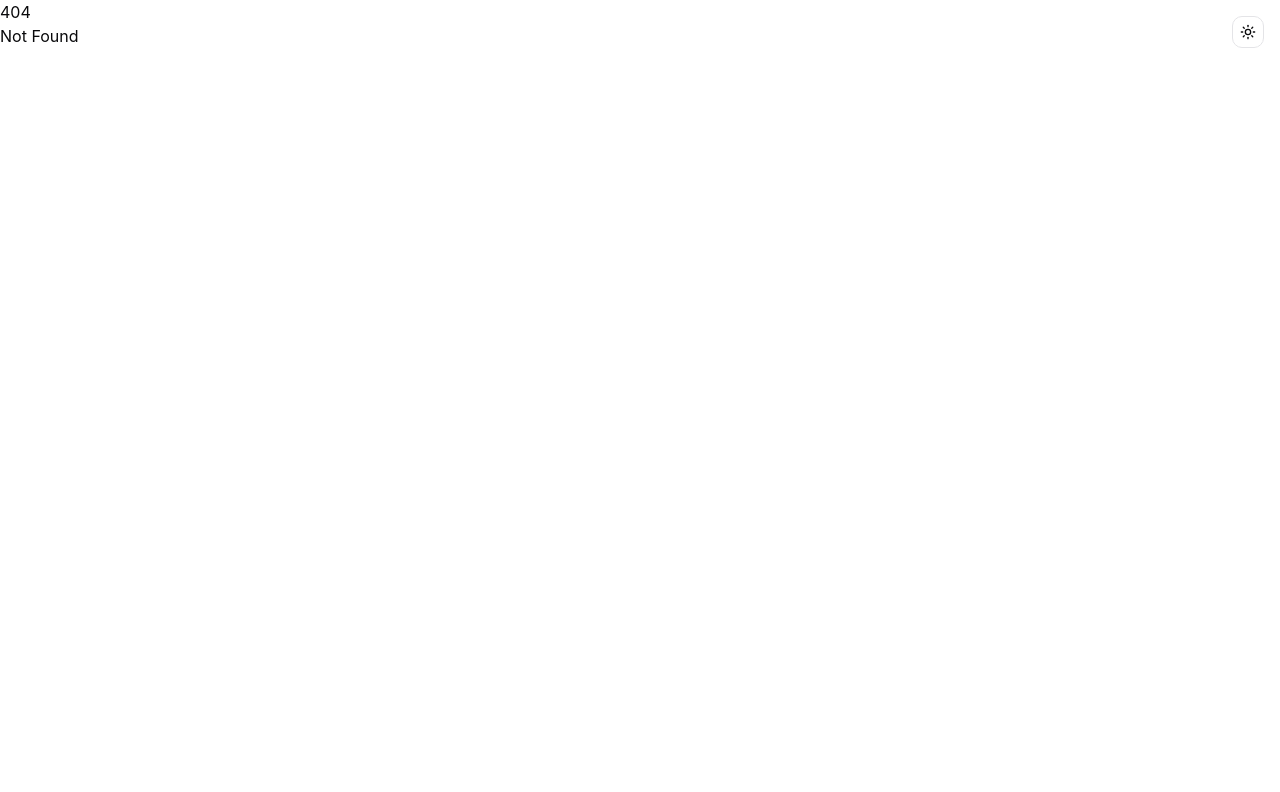
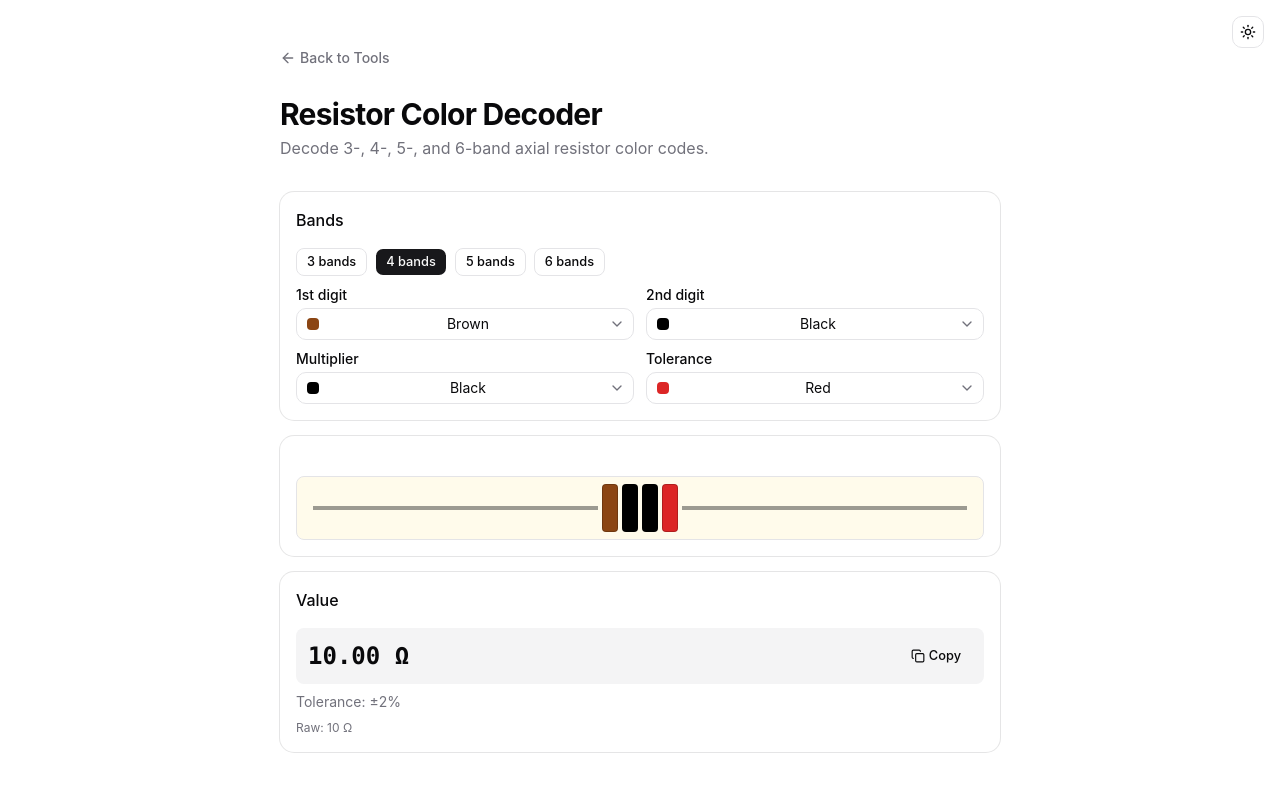
Before and after one commit to orykr/tool.ory.kr, a SvelteKit app in the folder frontend/: page /resistor in a window 1280 px wide. Before the commit this address had no page. Shown: the top 792 px of the page. Built offline with nearby package versions, Linux system fonts and the light colour scheme.

Commit message:
feat(resistor): add 3/4/5/6-band resistor color code decoder

```diff
--- a/frontend/src/routes/+page.svelte
+++ b/frontend/src/routes/+page.svelte
@@ -436,6 +436,11 @@
 			href: "/pkce",
 			title: "OAuth PKCE Generator",
 			description: "Generate code_verifier/code_challenge, state, and nonce for OAuth/OIDC."
+		},
+		{
+			href: "/resistor",
+			title: "Resistor Color Decoder",
+			description: "Decode 3-, 4-, 5-, and 6-band axial resistor color codes."
 		}
 	];
 </script>
--- /dev/null
+++ b/frontend/src/routes/resistor/+page.svelte
@@ -0,0 +1,243 @@
+<script lang="ts">
+	import * as Card from "$lib/components/ui/card/index.js";
+	import * as Select from "$lib/components/ui/select/index.js";
+	import { Button } from "$lib/components/ui/button/index.js";
+	import { Label } from "$lib/components/ui/label/index.js";
+	import ArrowLeft from "@lucide/svelte/icons/arrow-left";
+	import Copy from "@lucide/svelte/icons/copy";
+	import Check from "@lucide/svelte/icons/check";
+
+	type Color = {
+		name: string;
+		digit: number | null;
+		multiplier: number;
+		tolerance: number | null;
+		hex: string;
+		text: string;
+	};
+
+	const COLORS: Color[] = [
+		{ name: "Black", digit: 0, multiplier: 1, tolerance: null, hex: "#000000", text: "#fff" },
+		{ name: "Brown", digit: 1, multiplier: 10, tolerance: 1, hex: "#8B4513", text: "#fff" },
+		{ name: "Red", digit: 2, multiplier: 100, tolerance: 2, hex: "#dc2626", text: "#fff" },
+		{ name: "Orange", digit: 3, multiplier: 1_000, tolerance: null, hex: "#f97316", text: "#000" },
+		{ name: "Yellow", digit: 4, multiplier: 10_000, tolerance: null, hex: "#fde047", text: "#000" },
+		{ name: "Green", digit: 5, multiplier: 100_000, tolerance: 0.5, hex: "#16a34a", text: "#fff" },
+		{ name: "Blue", digit: 6, multiplier: 1_000_000, tolerance: 0.25, hex: "#2563eb", text: "#fff" },
+		{ name: "Violet", digit: 7, multiplier: 10_000_000, tolerance: 0.1, hex: "#7c3aed", text: "#fff" },
+		{ name: "Grey", digit: 8, multiplier: 100_000_000, tolerance: 0.05, hex: "#64748b", text: "#fff" },
+		{ name: "White", digit: 9, multiplier: 1_000_000_000, tolerance: null, hex: "#ffffff", text: "#000" },
+		{ name: "Gold", digit: null, multiplier: 0.1, tolerance: 5, hex: "#ca8a04", text: "#fff" },
+		{ name: "Silver", digit: null, multiplier: 0.01, tolerance: 10, hex: "#94a3b8", text: "#000" }
+	];
+
+	let bandCount = $state<3 | 4 | 5 | 6>(4);
+	let band1 = $state("Brown");
+	let band2 = $state("Black");
+	let band3 = $state("Black");
+	let band4 = $state("Red");
+	let band5 = $state("Gold");
+	let band6 = $state("Brown");
+
+	function color(name: string): Color {
+		return COLORS.find((c) => c.name === name) ?? COLORS[0];
+	}
+
+	let result = $derived.by(() => {
+		const c1 = color(band1);
+		const c2 = color(band2);
+		const c3 = color(band3);
+		const c4 = color(band4);
+		const c5 = color(band5);
+		const c6 = color(band6);
+
+		let digits: number;
+		let multiplier: number;
+		let tolerance: number | null;
+		let tempCoeff: number | null = null;
+
+		if (bandCount === 3) {
+			if (c1.digit === null || c2.digit === null) return null;
+			digits = c1.digit * 10 + c2.digit;
+			multiplier = c3.multiplier;
+			tolerance = 20;
+		} else if (bandCount === 4) {
+			if (c1.digit === null || c2.digit === null) return null;
+			digits = c1.digit * 10 + c2.digit;
+			multiplier = c3.multiplier;
+			tolerance = c4.tolerance;
+		} else if (bandCount === 5) {
+			if (c1.digit === null || c2.digit === null || c3.digit === null) return null;
+			digits = c1.digit * 100 + c2.digit * 10 + c3.digit;
+			multiplier = c4.multiplier;
+			tolerance = c5.tolerance;
+		} else {
+			if (c1.digit === null || c2.digit === null || c3.digit === null) return null;
+			digits = c1.digit * 100 + c2.digit * 10 + c3.digit;
+			multiplier = c4.multiplier;
+			tolerance = c5.tolerance;
+			tempCoeff = c6.tolerance;
+		}
+
+		const ohms = digits * multiplier;
+		return { ohms, tolerance, tempCoeff };
+	});
+
+	function format(ohms: number): string {
+		if (ohms >= 1_000_000_000) return `${(ohms / 1_000_000_000).toFixed(2)} GΩ`;
+		if (ohms >= 1_000_000) return `${(ohms / 1_000_000).toFixed(2)} MΩ`;
+		if (ohms >= 1_000) return `${(ohms / 1_000).toFixed(2)} kΩ`;
+		return `${ohms.toFixed(2)} Ω`;
+	}
+
+	let copied = $state(false);
+	async function copy(value: string) {
+		await navigator.clipboard.writeText(value);
+		copied = true;
+		setTimeout(() => (copied = false), 1200);
+	}
+
+	const bandCounts: (3 | 4 | 5 | 6)[] = [3, 4, 5, 6];
+
+	const bandList = [
+		{ idx: 1, label: "Band 1 (digit)" },
+		{ idx: 2, label: "Band 2 (digit)" },
+		{ idx: 3, label: "Band 3" },
+		{ idx: 4, label: "Band 4" },
+		{ idx: 5, label: "Band 5" },
+		{ idx: 6, label: "Band 6" }
+	];
+
+	function bandLabel(i: number): string {
+		if (bandCount === 3) return ["1st digit", "2nd digit", "Multiplier"][i - 1] ?? "";
+		if (bandCount === 4) return ["1st digit", "2nd digit", "Multiplier", "Tolerance"][i - 1] ?? "";
+		if (bandCount === 5) return ["1st digit", "2nd digit", "3rd digit", "Multiplier", "Tolerance"][i - 1] ?? "";
+		return ["1st digit", "2nd digit", "3rd digit", "Multiplier", "Tolerance", "Temp coeff"][i - 1] ?? "";
+	}
+
+	function bandValue(i: number): string {
+		return [band1, band2, band3, band4, band5, band6][i - 1];
+	}
+
+	function setBand(i: number, value: string) {
+		if (i === 1) band1 = value;
+		else if (i === 2) band2 = value;
+		else if (i === 3) band3 = value;
+		else if (i === 4) band4 = value;
+		else if (i === 5) band5 = value;
+		else band6 = value;
+	}
+
+	function digitColors(): Color[] {
+		return COLORS.filter((c) => c.digit !== null);
+	}
+
+	function multiplierColors(): Color[] {
+		return COLORS;
+	}
+
+	function toleranceColors(): Color[] {
+		return COLORS.filter((c) => c.tolerance !== null);
+	}
+
+	function colorsForBand(i: number): Color[] {
+		const lastDigitBand = bandCount === 5 || bandCount === 6 ? 3 : 2;
+		const multBand = lastDigitBand + 1;
+		const tolBand = multBand + 1;
+		if (i <= lastDigitBand) return digitColors();
+		if (i === multBand) return multiplierColors();
+		if (i === tolBand && bandCount > 3) return toleranceColors();
+		if (i === 6) return toleranceColors();
+		return COLORS;
+	}
+</script>
+
+<main class="container mx-auto max-w-3xl px-6 py-12">
+	<nav class="mb-6">
+		<a
+			href="/"
+			class="text-muted-foreground hover:text-foreground inline-flex items-center gap-1 text-sm font-medium transition-colors"
+		>
+			<ArrowLeft class="h-4 w-4" />
+			Back to Tools
+		</a>
+	</nav>
+
+	<header class="mb-8">
+		<h1 class="text-3xl font-bold tracking-tight">Resistor Color Decoder</h1>
+		<p class="text-muted-foreground mt-1">
+			Decode 3-, 4-, 5-, and 6-band axial resistor color codes.
+		</p>
+	</header>
+
+	<Card.Root class="mb-4">
+		<Card.Header><Card.Title class="text-base">Bands</Card.Title></Card.Header>
+		<Card.Content class="space-y-3">
+			<div class="flex gap-2">
+				{#each bandCounts as n (n)}
+					<Button
+						variant={bandCount === n ? "default" : "outline"}
+						size="sm"
+						onclick={() => (bandCount = n)}
+					>
+						{n} bands
+					</Button>
+				{/each}
+			</div>
+
+			<div class="grid gap-3 sm:grid-cols-2">
+				{#each bandList.slice(0, bandCount) as band, i (band.idx)}
+					<div class="space-y-1.5">
+						<Label>{bandLabel(band.idx)}</Label>
+						<Select.Root type="single" bind:value={() => bandValue(band.idx), (v) => setBand(band.idx, v)}>
+							<Select.Trigger class="w-full">
+								<span class="inline-block h-3 w-3 rounded mr-2" style="background: {color(bandValue(band.idx)).hex}"></span>
+								{bandValue(band.idx)}
+							</Select.Trigger>
+							<Select.Content>
+								{#each colorsForBand(band.idx) as c (c.name)}
+									<Select.Item value={c.name}>{c.name}</Select.Item>
+								{/each}
+							</Select.Content>
+						</Select.Root>
+					</div>
+				{/each}
+			</div>
+		</Card.Content>
+	</Card.Root>
+
+	<Card.Root class="mb-4">
+		<Card.Content class="pt-6">
+			<div class="flex h-16 items-center justify-center gap-1 rounded-md border bg-amber-50 px-4 dark:bg-amber-950/20">
+				<div class="bg-foreground/40 h-1 flex-1"></div>
+				{#each bandList.slice(0, bandCount) as band (band.idx)}
+					{@const c = color(bandValue(band.idx))}
+					<div
+						class="h-12 w-4 rounded border border-black/20"
+						style="background: {c.hex}"
+						title={c.name}
+					></div>
+				{/each}
+				<div class="bg-foreground/40 h-1 flex-1"></div>
+			</div>
+		</Card.Content>
+	</Card.Root>
+
+	{#if result}
+		<Card.Root>
+			<Card.Header><Card.Title class="text-base">Value</Card.Title></Card.Header>
+			<Card.Content class="space-y-2">
+				<div class="bg-muted flex items-center justify-between rounded-md p-3">
+					<p class="font-mono text-2xl font-bold">{format(result.ohms)}</p>
+					<Button variant="ghost" size="sm" onclick={() => copy(`${result.ohms} Ω`)}>
+						{#if copied}<Check />Copied{:else}<Copy />Copy{/if}
+					</Button>
+				</div>
+				<p class="text-muted-foreground text-sm">
+					Tolerance: ±{result.tolerance ?? "?"}%{#if result.tempCoeff !== null && result.tempCoeff !== undefined} · Temp coefficient: {result.tempCoeff} ppm/K{/if}
+				</p>
+				<p class="text-muted-foreground text-xs">Raw: {result.ohms.toLocaleString()} Ω</p>
+			</Card.Content>
+		</Card.Root>
+	{/if}
+</main>
```
